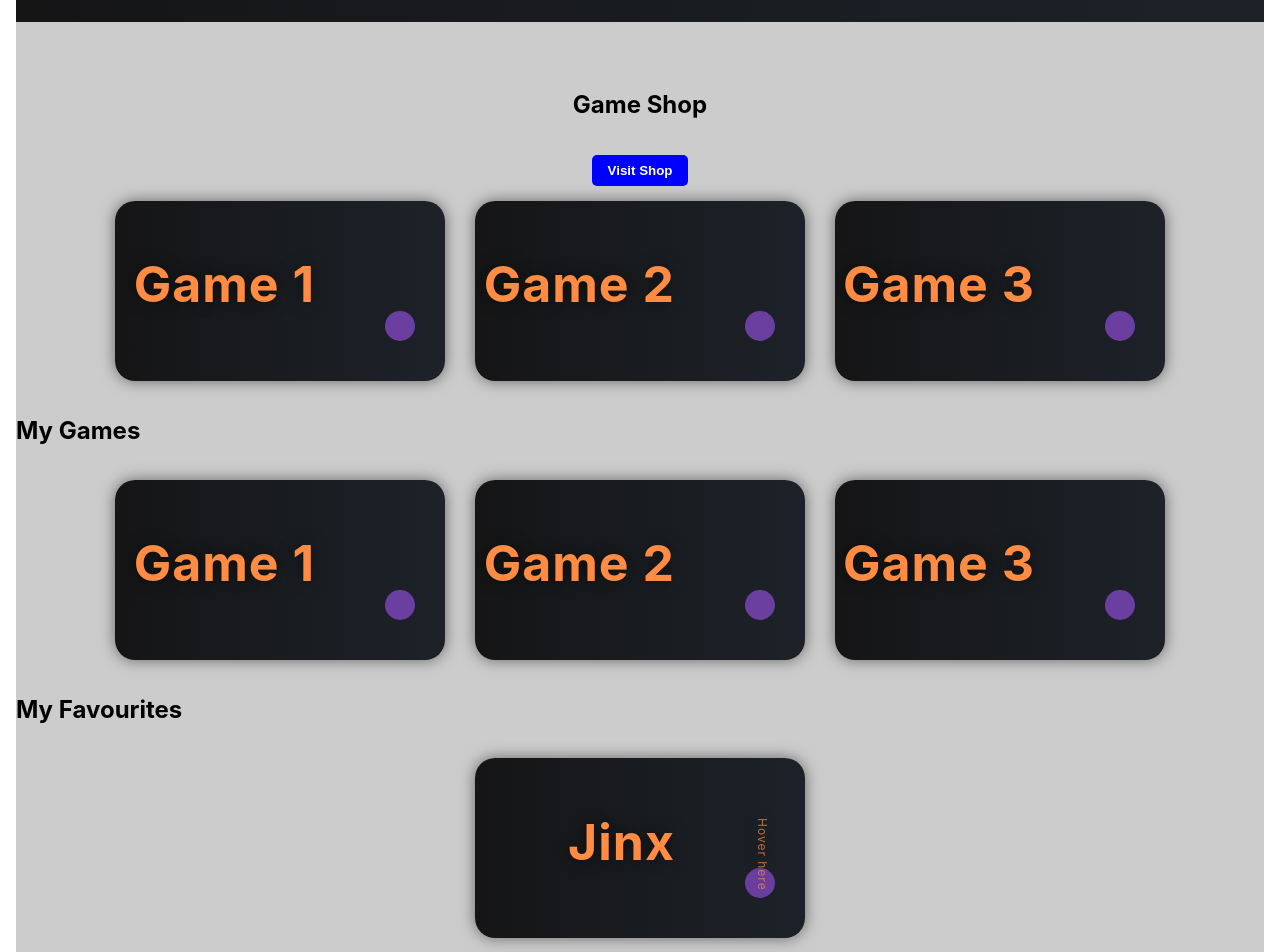
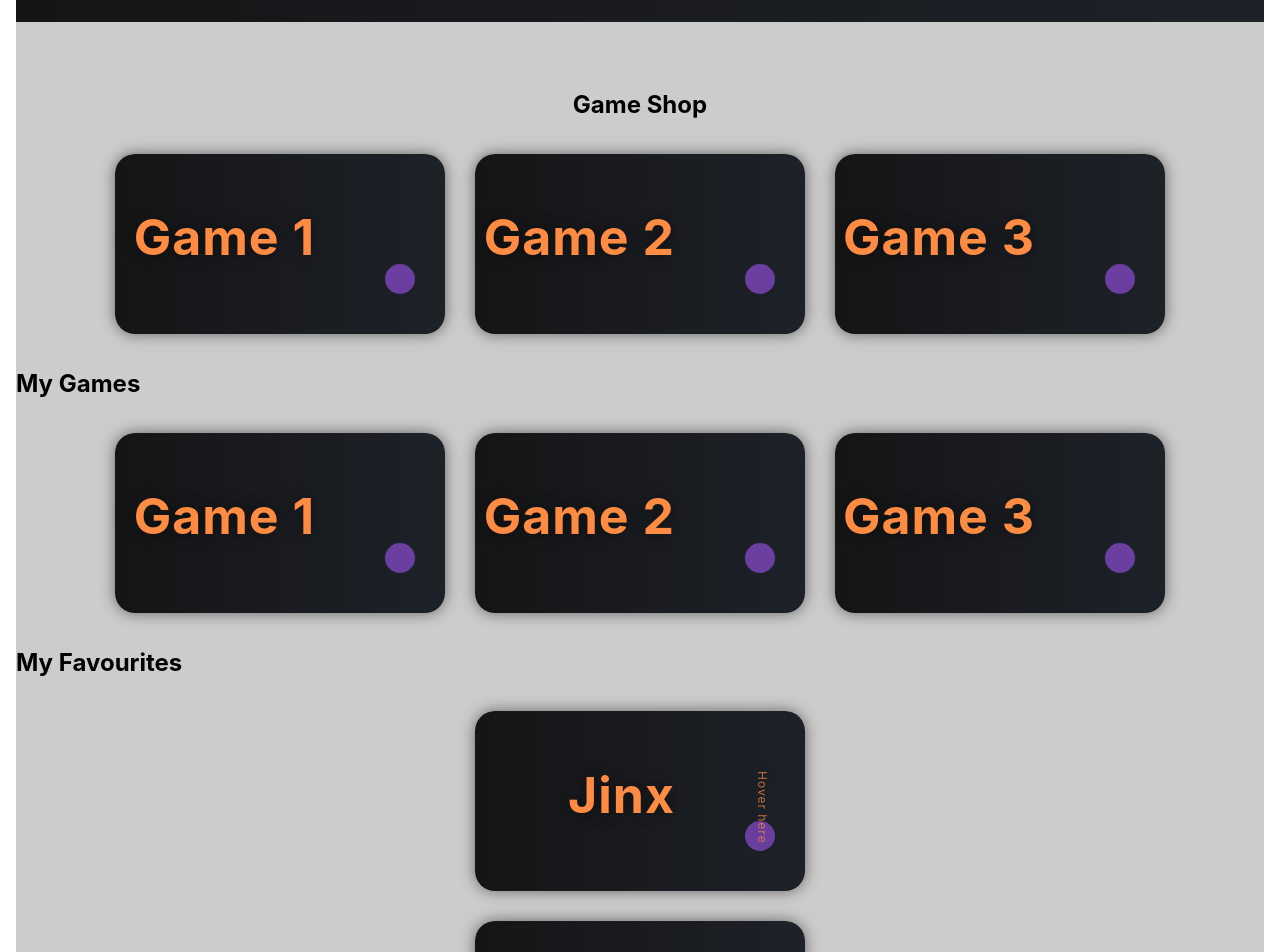
Before and after one commit to HippedFever/eksamensdokument_gruppe2, a React (Create React App) app in the folder spillbibliotek/: page / in a window 1280 px wide. Shown: the part 160-1112 px from the top of the page. Built offline with nearby package versions, Linux system fonts and the light colour scheme.

Commit message:
Lagd og fikset comps, fikset header og footer

```diff
--- /dev/null
+++ b/spillbibliotek/src/components/Favourites.js
@@ -0,0 +1,25 @@
+import React from "react";
+import GameCard from "../components/GameCard";
+
+
+
+function Favourites() {
+    const favourites = [
+        { title: "Jinx", description: "A manic and impulsive criminal from Zaun Crest.", hoverText: "Hover here", buttonText: "" },
+        { title: "Yasuo", description: "An Ionian of deep resolve, Yasuo is an agile swordsman.", hoverText: "Hover here", buttonText: "" },
+        { title: "Akali", description: "The Rogue Assassin, Akali is a deadly opponent in battle.", hoverText: "Hover here", buttonText: "" },
+      ];
+
+  return (
+    <div>
+      <h2>My Favourites</h2>
+      <div className="container">
+        {favourites.slice(0, 3).map((game, index) => (
+          <GameCard key={index} {...game} />
+        ))}
+      </div>
+    </div>
+  );
+}
+
+export default Favourites;
--- a/spillbibliotek/src/components/GameCard.js
+++ b/spillbibliotek/src/components/GameCard.js
@@ -2,13 +2,13 @@ import React from "react";
 
 function GameCard({ title, description, hoverText, buttonText }) {
   return (
-    <div className="card">
+    <article className="card">
       <h2>{title}</h2>
       <p>{description}</p>
       <span>{hoverText}</span>
       <div className="pic"></div>
       <button>{buttonText}</button>
-    </div>
+    </article>
   );
 }
 
--- /dev/null
+++ b/spillbibliotek/src/components/GameShopComp.js
@@ -0,0 +1,48 @@
+import { Link } from "react-router-dom";
+import GameCard from "../components/GameCard";
+
+const games = [
+  {
+    title: "Game 1",
+    platform: "PC",
+    price: "$29.99",
+    purchaseLink: "https://example.com/buy/game1",
+    imageUrl: "https://example.com/game1.jpg"
+  },
+  {
+    title: "Game 2",
+    platform: "PlayStation",
+    price: "$39.99",
+    purchaseLink: "https://example.com/buy/game2",
+    imageUrl: "https://example.com/game2.jpg"
+  },
+  {
+    title: "Game 3",
+    platform: "Xbox",
+    price: "$49.99",
+    purchaseLink: "https://example.com/buy/game3",
+    imageUrl: "https://example.com/game3.jpg"
+  },
+];
+
+function GameStore() {
+  return (
+    <div style={{ display: "flex", flexDirection: "column", alignItems: "center" }}>
+      <h2>Game Shop</h2>
+      <div style={{ display: "flex", flexDirection: "row", justifyContent: "center" }}>
+        {games.map((game, index) => (
+          <GameCard
+            key={index}
+            title={game.title}
+            platform={game.platform}
+            price={game.price}
+            purchaseLink={game.purchaseLink}
+            imageUrl={game.imageUrl}
+          />
+        ))}
+      </div>
+    </div>
+  );
+}
+
+export default GameStore;
--- /dev/null
+++ b/spillbibliotek/src/components/Library.js
@@ -0,0 +1,23 @@
+import React from "react";
+import GameCard from "../components/GameCard";
+
+function Library() {
+  const games = [
+    { title: "Game 1", platform: "PC" },
+    { title: "Game 2", platform: "PlayStation" },
+    { title: "Game 3", platform: "Xbox" },
+  ];
+
+  return (
+    <div>
+      <h2>My Games</h2>
+      <div style={{ display: "flex", flexDirection: "row", flexWrap: "wrap", justifyContent: "center" }}>
+        {games.map((game, index) => (
+          <GameCard key={index} title={game.title} platform={game.platform} />
+        ))}
+      </div>
+    </div>
+  );
+}
+
+export default Library;
--- a/spillbibliotek/src/css/main.css
+++ b/spillbibliotek/src/css/main.css
@@ -2,6 +2,7 @@
 html {
   position: relative;
   min-height: 100%;
+  background-color: #FFFFFF;
 }
 
 body {
--- a/spillbibliotek/src/pages/Dashboard.js
+++ b/spillbibliotek/src/pages/Dashboard.js
@@ -1,20 +1,17 @@
 import React from "react";
-import { Routes, Route } from 'react-router-dom';
 import Header from "../components/Header";
-import GameShop from "./GameShop";
-import MyGames from "./MyGames";
-import MyFavourites from "./MyFavourites";
 import Footer from "../components/Footer";
+import Library from "../components/Library";
+import Favourites from "../components/Favourites";
+import GameShopComp from "../components/GameShopComp"
 
 function Dashboard() {
   return (
     <main>
       <Header />
-      <span>
-      <GameShop />
-      <MyGames />
-      <MyFavourites />
-      </span>
+      <GameShopComp />
+      <Library />
+      <Favourites />
       <Footer />
     </main>
   );
--- a/spillbibliotek/src/pages/GameShop.js
+++ b/spillbibliotek/src/pages/GameShop.js
@@ -1,46 +1,15 @@
 import React from "react";
-import { Link } from "react-router-dom";
-import GameCard from "../components/GameCard";
+import Footer from "../components/Footer";
+import Header from "../components/Header";
+import GameStore from "../components/GameShopComp";
 
 function GameShop() {
-  const games = [
-    {
-      title: "Game 1",
-      platform: "PC",
-      price: "$29.99",
-      purchaseLink: "https://example.com/buy/game1",
-      imageUrl: "https://example.com/game1.jpg"
-    },
-    {
-      title: "Game 2",
-      platform: "PlayStation",
-      price: "$39.99",
-      purchaseLink: "https://example.com/buy/game2",
-      imageUrl: "https://example.com/game2.jpg"
-    },
-    {
-      title: "Game 3",
-      platform: "Xbox",
-      price: "$49.99",
-      purchaseLink: "https://example.com/buy/game3",
-      imageUrl: "https://example.com/game3.jpg"
-    },
-  ];
-
   return (
-    <div style={{ display: "flex", flexDirection: "column", alignItems: "center" }}>
-      <h2>Game Shop</h2>
-      <Link to="/gameshop">
-        <button style={{ marginTop: "1rem", padding: "0.5rem 1rem", borderRadius: "5px", backgroundColor: "blue", color: "white", fontWeight: "bold", border: "none" }}>
-          Visit Shop
-        </button>
-      </Link>
-      <div style={{ display: "flex", flexDirection: "row", justifyContent: "center" }}>
-        {games.map((game, index) => (
-          <GameCard key={index} title={game.title} platform={game.platform} price={game.price} purchaseLink={game.purchaseLink} imageUrl={game.imageUrl} />
-        ))}
-      </div>
-    </div>
+    <main>
+    <Header />
+    <GameStore />
+    <Footer />
+    </main>
   );
 }
 
--- a/spillbibliotek/src/pages/MyFavourites.js
+++ b/spillbibliotek/src/pages/MyFavourites.js
@@ -1,22 +1,18 @@
 import React from "react";
 import GameCard from "../components/GameCard";
+import Favourites from "../components/Favourites";
+import Header from "../components/Header";
+import Footer from "../components/Footer";
 
 function MyFavourites() {
-  const favourites = [
-    { title: "Jinx", description: "A manic and impulsive criminal from Zaun Crest.", hoverText: "Hover here", buttonText: "" },
-    { title: "Yasuo", description: "An Ionian of deep resolve, Yasuo is an agile swordsman.", hoverText: "Hover here", buttonText: "" },
-    { title: "Akali", description: "The Rogue Assassin, Akali is a deadly opponent in battle.", hoverText: "Hover here", buttonText: "" },
-  ];
+
 
   return (
-    <div>
-      <h2>My Favourites</h2>
-      <div className="container">
-        {favourites.slice(0, 3).map((game, index) => (
-          <GameCard key={index} {...game} />
-        ))}
-      </div>
-    </div>
+    <main>
+    <Header />
+    <Favourites />
+    <Footer />
+    </main>
   );
 }
 
--- a/spillbibliotek/src/pages/MyGames.js
+++ b/spillbibliotek/src/pages/MyGames.js
@@ -1,5 +1,7 @@
 import React from "react";
-import GameCard from "../components/GameCard";
+import Footer from "../components/Footer";
+import Library from "../components/Library";
+import Header from "../components/Header";
 
 function MyGames() {
   const games = [
@@ -9,14 +11,11 @@ function MyGames() {
   ];
 
   return (
-    <div>
-      <h2>My Games</h2>
-      <div style={{ display: "flex", flexDirection: "row", flexWrap: "wrap", justifyContent: "center" }}>
-        {games.map((game, index) => (
-          <GameCard key={index} title={game.title} platform={game.platform} />
-        ))}
-      </div>
-    </div>
+    <main>
+      <Header />
+      <Library />
+      <Footer />
+    </main>
   );
 }
 
```
Also changed, not shown: 1 other file (tests, documents, lock files or other folders).
